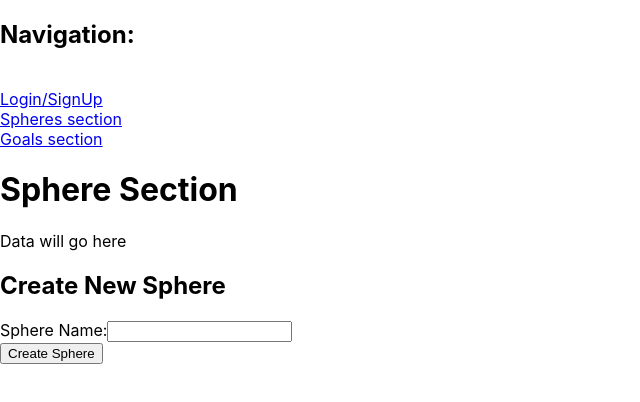
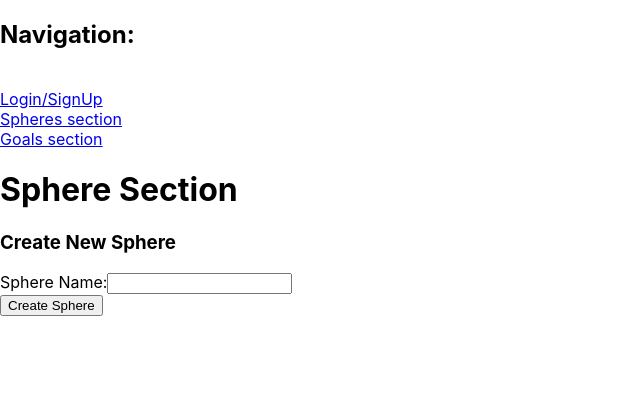
Before and after one commit to Janhavi-Shinde/rails-react-fe-capstone, a React (Create React App) app: page /Spheres in a window 1280 px wide. Shown: the top 402 px of the page, without its empty margins (0-640 px from the left). Built offline with nearby package versions, Linux system fonts and the light colour scheme.

Commit message:
cleaned up/deleted junk code from spheres and goals page

```diff
--- a/src/Goals.js
+++ b/src/Goals.js
@@ -17,12 +17,10 @@ function Goals() {
     return (
       <>
       <h1> Goals Section</h1>
-      <p>
-       Data will go here
-            </p>
 
 
-            <h1>Create New Sphere</h1>
+
+            <h3>Create New Sphere</h3>
       <form >
 
         <label>
--- a/src/Spheres.js
+++ b/src/Spheres.js
@@ -17,12 +17,10 @@ function Spheres() {
     return (
       <>
       <h1> Sphere Section</h1>
-      <p>
-       Data will go here
-            </p>
 
-            <section>
-      <h1>Create New Sphere</h1>
+
+
+      <h3>Create New Sphere</h3>
       <form >
         <label>
           Sphere Name:
@@ -36,7 +34,7 @@ function Spheres() {
 
         <button type="submit">Create Sphere</button>
       </form>
-    </section>
+
       </>
 
 
```
